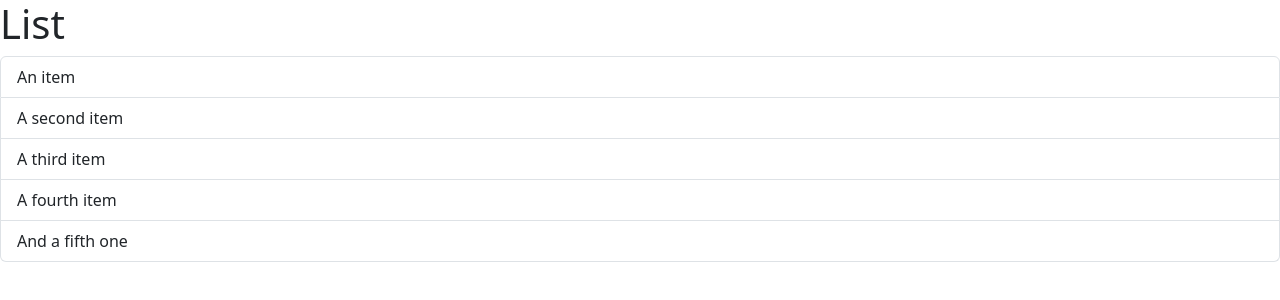
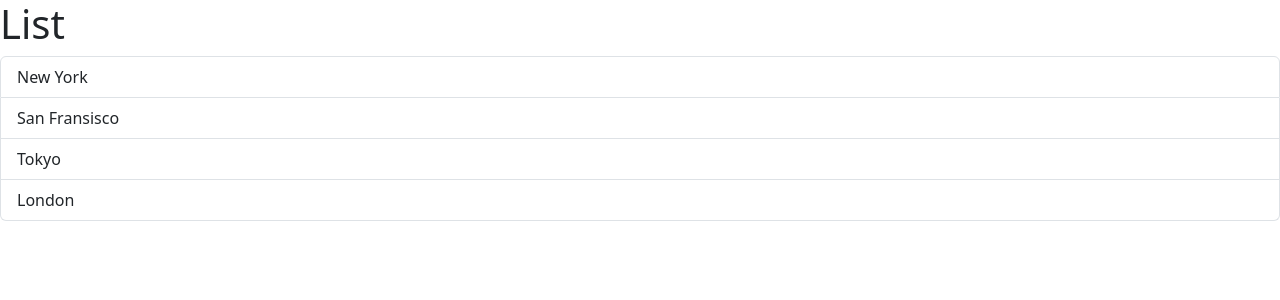
Before and after one commit to vinceh91/react-app, a React (Vite) app: page / in a window 1280 px wide. Shown: the top 300 px of the page. Built offline with nearby package versions, Linux system fonts and the light colour scheme; the HTML template or start-up script is replaced by a standard one.

Commit message:
Rendering lists

```diff
--- a/src/components/ListGroup.tsx
+++ b/src/components/ListGroup.tsx
@@ -1,13 +1,14 @@
 function ListGroup() {
+  const items = ["New York", "San Fransisco", "Tokyo", "London"];
   return (
     <>
       <h1>List </h1>
       <ul className="list-group">
-        <li className="list-group-item">An item</li>
-        <li className="list-group-item">A second item</li>
-        <li className="list-group-item">A third item</li>
-        <li className="list-group-item">A fourth item</li>
-        <li className="list-group-item">And a fifth one</li>
+        {items.map((item) => (
+          <li key={item} className="list-group-item">
+            {item}
+          </li>
+        ))}
       </ul>
     </>
   );
```
